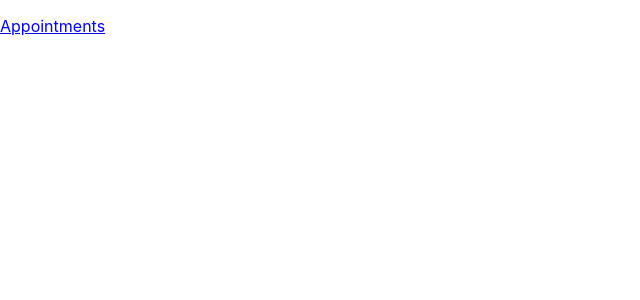
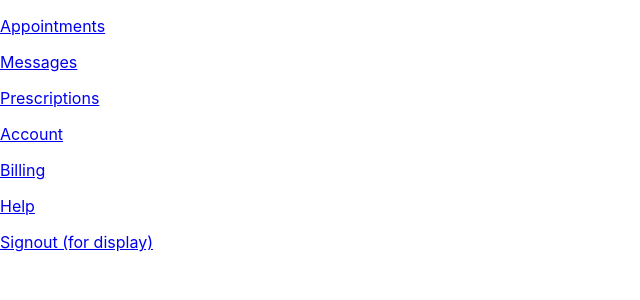
Before and after one commit to pgarbrecht/ck-assignment, a React (Create React App) app: page / in a window 1280 px wide. Shown: the top 300 px of the page, without its empty margins (0-640 px from the left). Built offline with nearby package versions, Linux system fonts and the light colour scheme.

Commit message:
all home routes set up

```diff
--- a/src/App.js
+++ b/src/App.js
@@ -1,7 +1,11 @@
-import logo from './logo.svg';
 import './App.css';
 import Home from './components/Home'
 import Appointments from './components/Appointments'
+import Messages from './components/Messages'
+import Prescriptions from './components/Prescriptions'
+import Account from './components/Account'
+import Billing from './components/Billing'
+import Help from './components/Help'
 
 import {
   BrowserRouter as Router,
@@ -24,6 +28,31 @@ function App() {
         element={<Appointments/>}
         />
 
+        <Route
+        path="/messages"
+        element={<Messages/>}
+        />
+
+        <Route
+        path="/prescriptions"
+        element={<Prescriptions/>}
+        />
+
+        <Route
+        path="/account"
+        element={<Account/>}
+        />
+
+        <Route
+        path="/billing"
+        element={<Billing/>}
+        />
+
+        <Route
+        path="/help"
+        element={<Help/>}
+        />
+
       </Routes>
     </Router>
   );
--- a/src/components/Account.js
+++ b/src/components/Account.js
@@ -0,0 +1,15 @@
+import '../App.css';
+import React, {Component} from 'react'
+
+class Account extends Component {
+	constructor(props) {
+		super(props)
+    }
+	render() {
+		return (
+			<p>Account page</p>
+		)
+	}
+}
+
+export default Account
--- a/src/components/Billing.js
+++ b/src/components/Billing.js
@@ -0,0 +1,15 @@
+import '../App.css';
+import React, {Component} from 'react'
+
+class Billing extends Component {
+	constructor(props) {
+		super(props)
+    }
+	render() {
+		return (
+			<p>Billing page</p>
+		)
+	}
+}
+
+export default Billing
--- a/src/components/Help.js
+++ b/src/components/Help.js
@@ -0,0 +1,15 @@
+import '../App.css';
+import React, {Component} from 'react'
+
+class Help extends Component {
+	constructor(props) {
+		super(props)
+    }
+	render() {
+		return (
+			<p>Help page</p>
+		)
+	}
+}
+
+export default Help
--- a/src/components/Home.js
+++ b/src/components/Home.js
@@ -1,11 +1,11 @@
 import '../App.css';
 import React, {Component} from 'react'
 import { Link } from "react-router-dom";
-import {
-	BrowserRouter as Router,
-	Routes,
-	Route,
-  } from "react-router-dom";
+// import {
+// 	BrowserRouter as Router,
+// 	Routes,
+// 	Route,
+//   } from "react-router-dom";
 
 class Home extends Component {
 	constructor(props) {
@@ -13,9 +13,15 @@ class Home extends Component {
     }
 	render() {
 		return (
-
+			<>
 			<Link to ='/appointments'><p>Appointments</p></Link>
-
+			<Link to ='/messages'><p>Messages</p></Link>
+			<Link to ='/prescriptions'><p>Prescriptions</p></Link>
+			<Link to ='/account'><p>Account</p></Link>
+			<Link to ='/billing'><p>Billing</p></Link>
+			<Link to ='/help'><p>Help</p></Link>
+			<Link to ='#'><p>Signout (for display)</p></Link>
+			</>
 		)
 	}
 }
--- a/src/components/Messages.js
+++ b/src/components/Messages.js
@@ -0,0 +1,15 @@
+import '../App.css';
+import React, {Component} from 'react'
+
+class Messages extends Component {
+	constructor(props) {
+		super(props)
+    }
+	render() {
+		return (
+			<p>Messages page</p>
+		)
+	}
+}
+
+export default Messages
--- a/src/components/Prescriptions.js
+++ b/src/components/Prescriptions.js
@@ -0,0 +1,15 @@
+import '../App.css';
+import React, {Component} from 'react'
+
+class Prescriptions extends Component {
+	constructor(props) {
+		super(props)
+    }
+	render() {
+		return (
+			<p>Prescriptions page</p>
+		)
+	}
+}
+
+export default Prescriptions
```
Also changed, not shown: src/components/Signout.js (deleted).
